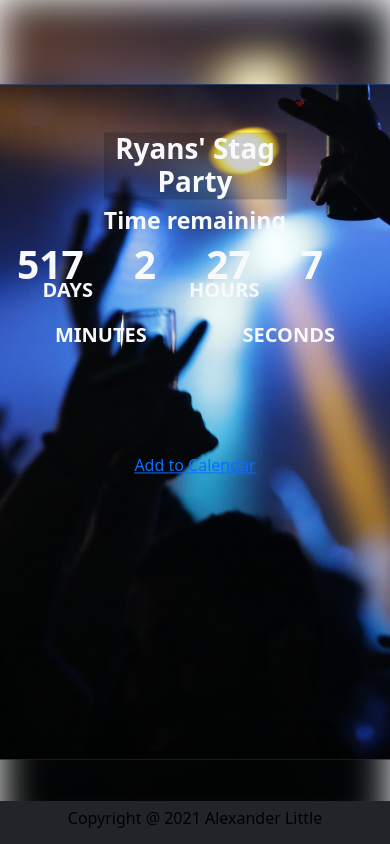
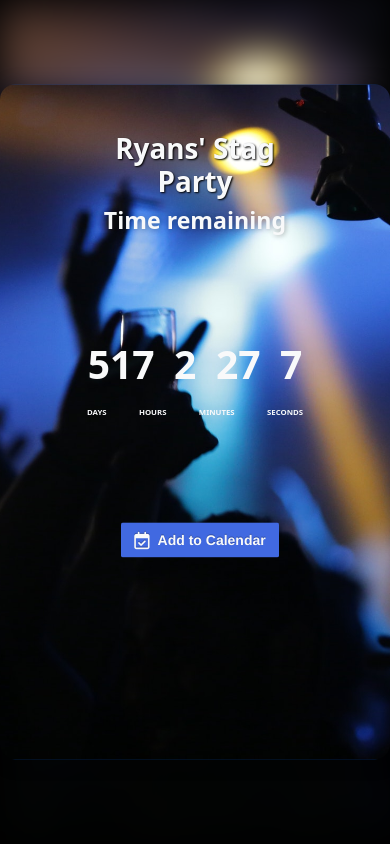
Before and after one commit to Cujo1404/BestfriendsStagPartyCountdown, a plain HTML site: page index.html in a window 390 px wide. Drawn offline with nearby package versions, Linux system fonts and the light colour scheme.

Commit message:
made fonts responsive by changing to vw

```diff
--- a/css/style.css
+++ b/css/style.css
@@ -1,3 +1,7 @@
+body {
+  background: black;
+}
+
 .footerPostition {
     position: absolute;
     bottom: 0px;
@@ -18,6 +22,9 @@
 background-position: center;
 background-repeat: no-repeat;
 background-size: cover;
+border-radius: 15px;
+/* box-shadow: 5px 5px 15px black; */
+box-shadow: 2px 2px 15px 5px rgba(0, 0, 0, 0.2);
 }
 body {
     height: 100%;
@@ -53,7 +60,8 @@ body {
   }
 
   .heading {
-    background-color: rgba(0,0,0,0.2);
+    /* background-color: rgba(0,0,0,0.2); */
+    text-shadow: 1px 1px 2px black;
     width: 50%;
     margin-left: auto;
     margin-right: auto;
@@ -81,8 +89,7 @@ body {
   }
 
   .daysText, .hoursText, .minutesText {
-    padding-right: 88px;
-
+    padding-right: 7vw;
   }
 
   .daysText, .hoursText, .minutesText, .secondsText {
@@ -93,8 +100,86 @@ body {
   .timeRemaining {
       margin-bottom: 0%;
       margin-top: 10px;
+      text-shadow: 1px 1px 5px rgba(0, 0, 0, 0.3);
   }
 
   .site-info{
       color: black;
   }
+
+  #customAddToCalendar {
+    outline: 0;
+    overflow: hidden;
+    display: inline-block;
+    position: relative;
+    visibility: visible!important;
+    background: royalblue;
+    -webkit-font-smoothing: antialiased;
+    border: 1px solid transparent;
+    padding: 1px;
+    text-decoration: none;
+    -webkit-touch-callout: none;
+    -webkit-tap-highlight-color: transparent;
+    -webkit-user-select: none;
+    -moz-user-select: none;
+    -ms-user-select: none;
+    -o-user-select: none;
+    user-select: none;
+    cursor: pointer;
+    padding-top: 2px;
+    padding-left: 12px;
+    padding-right: 12px;
+    border-radius: 2px;
+    line-height: 30px;
+    font-size: 14px;
+    color: #fff;
+    font-weight: 700;
+    font-family: "Helvetica Neue",Helvetica,Arial,sans-serif;
+    text-shadow: 0 -1px 0 rgb(0 0 0 / 25%);
+    margin-left: 10px;
+  }
+  * {
+    text-align: center;
+  }
+
+  #seconds {
+    margin-right: 0px;
+  }
+
+  @media only screen and (max-width: 990px) {
+    .daysText, .hoursText, .minutesText, .secondsText {
+      font-size: 3vw;
+    }
+    .countdownText {
+      font-weight: bold;
+      font-size: 5vw;
+      margin-right: 50px;
+    }
+    .countdown {
+      font-size: 10vw;
+      margin-right: 5vw;
+      margin-bottom: 0px;
+      margin-top: 100px;
+    }
+
+
+  }
+
+  @media only screen and (max-width: 768px) {
+    .daysText, .hoursText, .minutesText, .secondsText {
+      font-size: 2vw;
+    }
+    .countdownText {
+      font-weight: bold;
+      font-size: 5vw;
+      margin-right: 50px;
+    }
+    .countdown {
+      font-size: 10vw;
+      margin-right: 5vw;
+      margin-bottom: 0px;
+      margin-top: 100px;
+    }
+
+
+  }
--- a/index.html
+++ b/index.html
@@ -60,21 +60,18 @@
                 <p class="secondsText text-light d-inline">SECONDS</p>
             </div>
             <div class="center addToCalendar">
-                <a href="https://add.eventable.com/events/6102acfac0460a36d49854be/6102acfcd18fe91a1a0630b0" class="eventable-link mx-auto" target="_blank" data-key="6102acfac0460a36d49854be" data-event="6102acfcd18fe91a1a0630b0" data-style="1">Add to Calendar</a>
-                <script>!function(d,s,id){var js,fjs=d.getElementsByTagName(s)[0];if(!d.getElementById(id)){js=d.createElement(s);js.id=id;js.src='https://plugins.eventable.com/eventable.js';fjs.parentNode.insertBefore(js,fjs);}}(document,'script', 'eventable-script');</script>
+              <!-- Custom Button -->
+              <button id="customAddToCalendar" class="customAddToCalendar text-light fw-700"><i class="far fa-lg fa-calendar-check pe-2"></i>Add to Calendar</button>
+                <!-- <a href="https://add.eventable.com/events/6102acfac0460a36d49854be/6102acfcd18fe91a1a0630b0" class="eventable-link mx-auto" target="_blank" data-key="6102acfac0460a36d49854be" data-event="6102acfcd18fe91a1a0630b0" data-style="1">Add to Calendar</a>
+                <script>!function(d,s,id){var js,fjs=d.getElementsByTagName(s)[0];if(!d.getElementById(id)){js=d.createElement(s);js.id=id;js.src='https://plugins.eventable.com/eventable.js';fjs.parentNode.insertBefore(js,fjs);}}(document,'script', 'eventable-script');</script> -->
+                <a href="https://add.eventable.com/events/6102acfac0460a36d49854be/6102acfcd18fe91a1a0630b0" data-event="6102acfcd18fe91a1a0630b0" class="eventable-link" target="_blank" data-key="6102acfac0460a36d49854be" data-target="customAddToCalendar" style="display:none">Add to Calendar</a>
+                <script>!function(d,s,id){var js,fjs=d.getElementsByTagName(s)[0];if(!d.getElementById(id)){js=d.createElement(s);js.id=id;js.src="https://plugins.eventable.com/eventable.js";fjs.parentNode.insertBefore(js, fjs);}}(document, "script", "eventable-script");</script>
             </div>
 
         </div>
 
     </div>
 </div>
-
-  <!-- copyright footer -->
-  <footer id="colophon" class="site-footer bg-dark footerPostition">
-    <div class="site-info text-center text-black">
-      <h6 class="p-2">Copyright @ 2021 Alexander Little</h6>
-    </div>
-  </footer>
 
 
   <!-- popper -->
@@ -86,7 +83,7 @@
     integrity="sha384-Atwg2Pkwv9vp0ygtn1JAojH0nYbwNJLPhwyoVbhoPwBhjQPR5VtM2+xf0Uwh9KtT" crossorigin="anonymous">
   </script>
     <!-- jquery -->
-  <script src="//ajax.googleapis.com/ajax/libs/jquery/1.7.2/jquery.min.js" type="text/javascript"></script>
+  <script src="https://cdnjs.cloudflare.com/ajax/libs/jquery/1.7.2/jquery.min.js" integrity="sha512-poSrvjfoBHxVw5Q2awEsya5daC0p00C8SKN74aVJrs7XLeZAi+3+13ahRhHm8zdAFbI2+/SUIrKYLvGBJf9H3A==" crossorigin="anonymous" referrerpolicy="no-referrer"></script>
     <!-- font awesome -->
   <script src="https://kit.fontawesome.com/1e8e15da08.js" crossorigin="anonymous"></script>
     <!-- javascript -->
```
